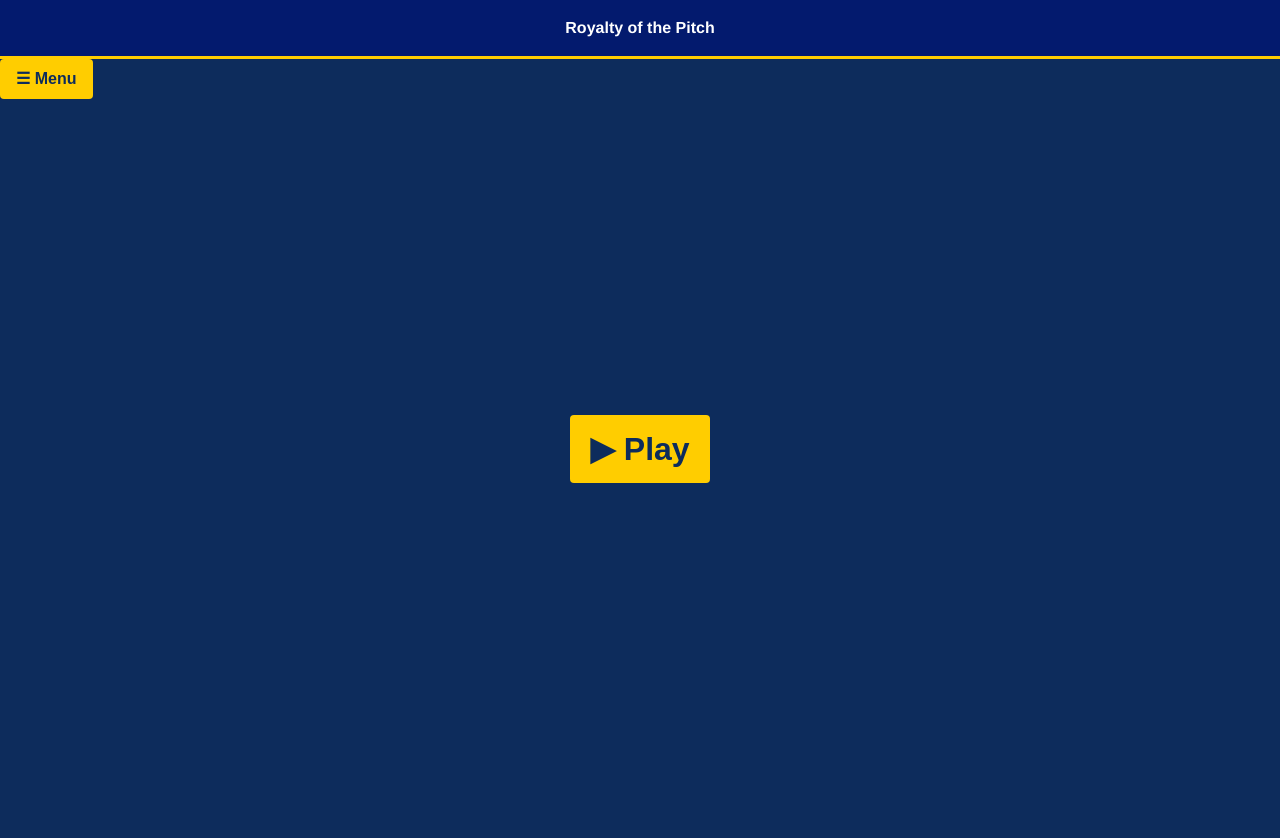
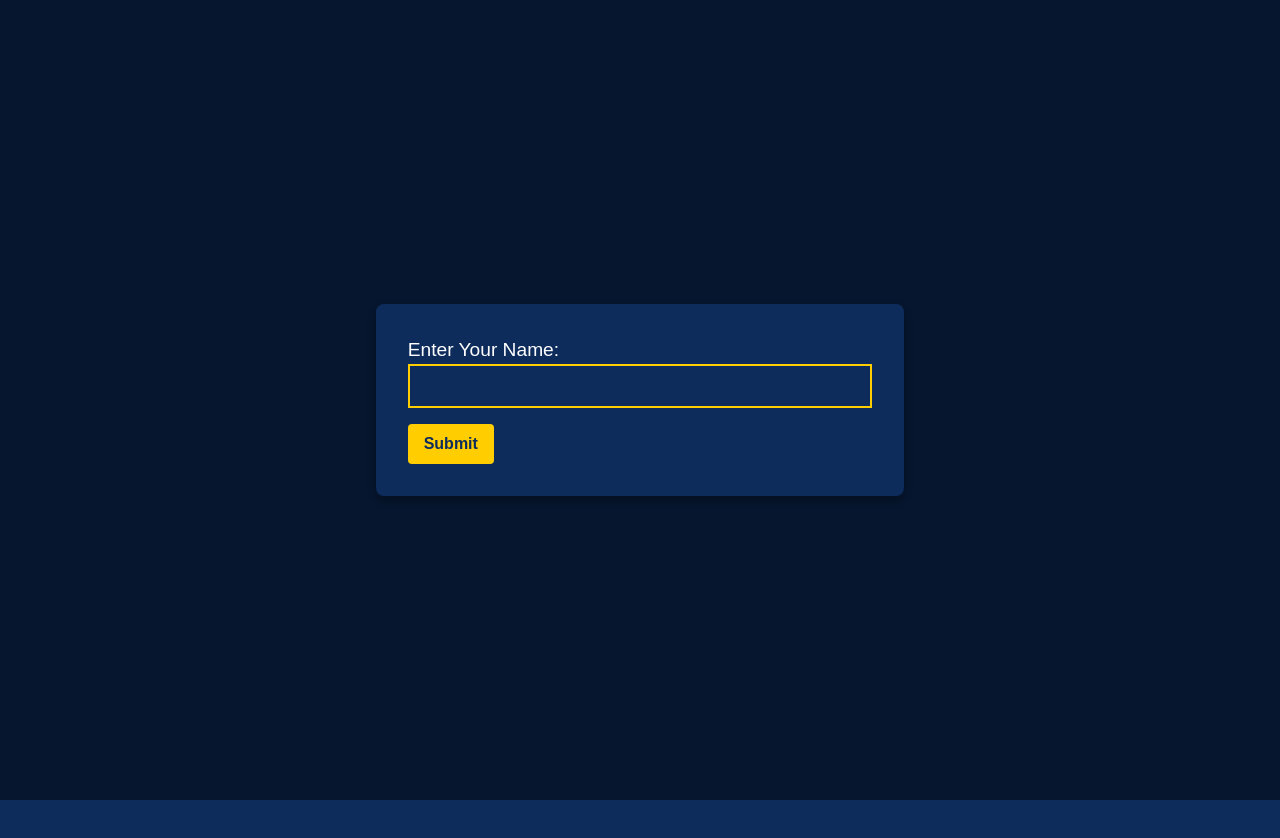
Before and after one commit to J0ELh/Royalty-of-the-Pitch, a Next.js app in the folder client/: page / in a window 1280 px wide. Shown: the top 838 px of the page. After the commit the page ends 800 px from the top, so only its background shows below. Built offline with nearby package versions, Linux system fonts and the light colour scheme.

Commit message:
minor changes

```diff
--- a/client/src/app/globals.css
+++ b/client/src/app/globals.css
@@ -12,6 +12,58 @@ body {
   color: white;
   font-family: 'Arial', sans-serif;
   min-height: 100vh; /* Ensure it covers the full viewport height */
+}
+
+.name-entry {
+  display: flex;
+  flex-direction: column;
+  justify-content: center;
+  align-items: center;
+  height: 100vh; /* Full viewport height */
+  padding: 1rem;
+  background-color: rgba(0, 0, 0, 0.5); /* Semi-transparent overlay */
+  color: white;
+}
+
+.name-entry form {
+  background-color: #0d2c5c; /* Dark blue background */
+  padding: 2rem;
+  border-radius: 8px;
+  box-shadow: 0 4px 8px rgba(0, 0, 0, 0.3); /* Subtle shadow for depth */
+}
+
+.name-entry label {
+  font-size: 1.2rem;
+  margin-bottom: 0.5rem;
+}
+
+.name-entry input[type="text"] {
+  width: 100%;
+  padding: 0.5rem;
+  margin-bottom: 1rem;
+  border: 2px solid #ffcd00; /* UEFA yellow border */
+  background: transparent;
+  color: white;
+}
+
+.name-entry button {
+  background: #ffcd00; /* UEFA yellow */
+  border: none;
+  padding: 0.5rem 1rem;
+  border-radius: 4px;
+  cursor: pointer;
+  font-size: 1rem;
+  color: #0d2c5c; /* UEFA dark blue */
+  font-weight: bold;
+}
+
+.name-entry input[type="text"]:focus {
+  outline: none;
+  border-color: #ffffff; /* White focus */
+}
+
+.name-entry button:hover {
+  background-color: #e6b800; /* Darker yellow on hover */
 }
 
 .header {
--- a/client/src/app/page.tsx
+++ b/client/src/app/page.tsx
@@ -1,9 +1,26 @@
 "use client"
-import React, { useState, useEffect, useRef } from 'react';
+import React, { useState, useEffect, useRef, FormEvent } from 'react';
 import SoccerCard from './components/SoccerCard';
 import CardStack from './components/CardStack';
 
 function App() {
+  // async function getData(): Promise<any> {
+  //   const url = 'http://localhost:8000/get_data/';
+
+  //   try {
+  //       const response = await fetch(url);
+  //       if (!response.ok) {
+  //           throw new Error(`HTTP error! status: ${response.status}`);
+  //       }
+  //       const data = await response.json();
+  //       return data;
+  //   } catch (error) {
+  //       console.error('Error fetching data: ', error);
+  //       throw error;
+  //   }
+  // }
+  const [userName, setUserName] = useState('');
+  const [nameSubmitted, setNameSubmitted] = useState(false);
   const [menuOpen, setMenuOpen] = useState(false);
   const [showCards, setShowCards] = useState(false);
   const [showSettings, setShowSettings] = useState(false); // New state for settings popup
@@ -21,6 +38,13 @@ function App() {
       dri: 94,
       def: 34,
       phy: 64
+    }
+  };
+
+  const handleNameSubmit = (event) => {
+    event.preventDefault();
+    if (userName.trim() !== '') {
+      setNameSubmitted(true);
     }
   };
 
@@ -57,6 +81,22 @@ function App() {
 
   return (
     <div className="App">
+      {!nameSubmitted && (
+        <div className="name-entry">
+          <form onSubmit={handleNameSubmit}>
+            <label htmlFor="name">Enter Your Name:</label>
+            <input
+              type="text"
+              id="name"
+              value={userName}
+              onChange={(e) => setUserName(e.target.value)}
+            />
+            <button type="submit">Submit</button>
+          </form>
+        </div>
+      )}
+      {nameSubmitted && (
+        <>
           <div className='header'>
             <h1>Royalty of the Pitch</h1>
           </div>
@@ -95,6 +135,8 @@ function App() {
               <button onClick={() => setShowSettings(false)}>Close Settings</button>
             </div>
           )}
+            </>
+          )}
     </div>
   );
 }
```
Lines whose indentation alone changed are shown as unchanged.
